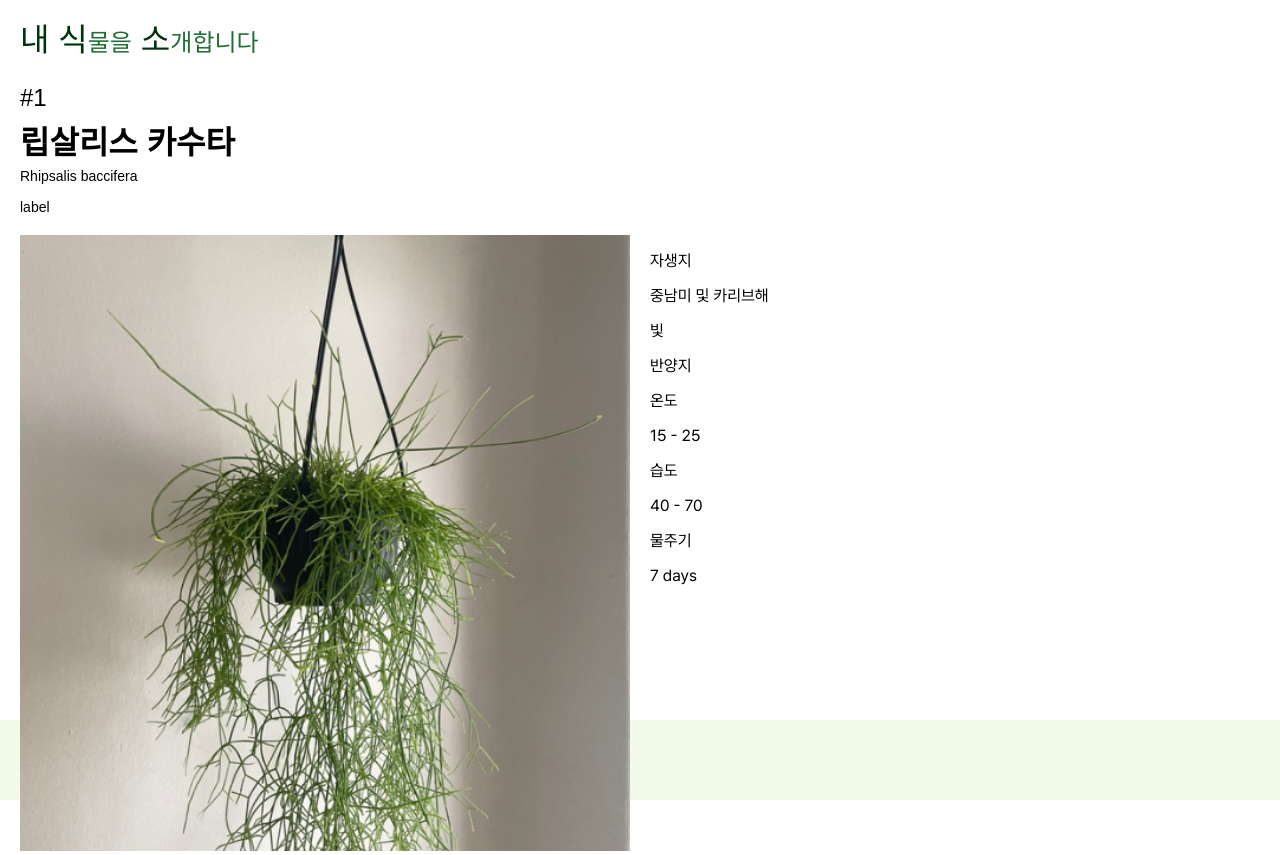
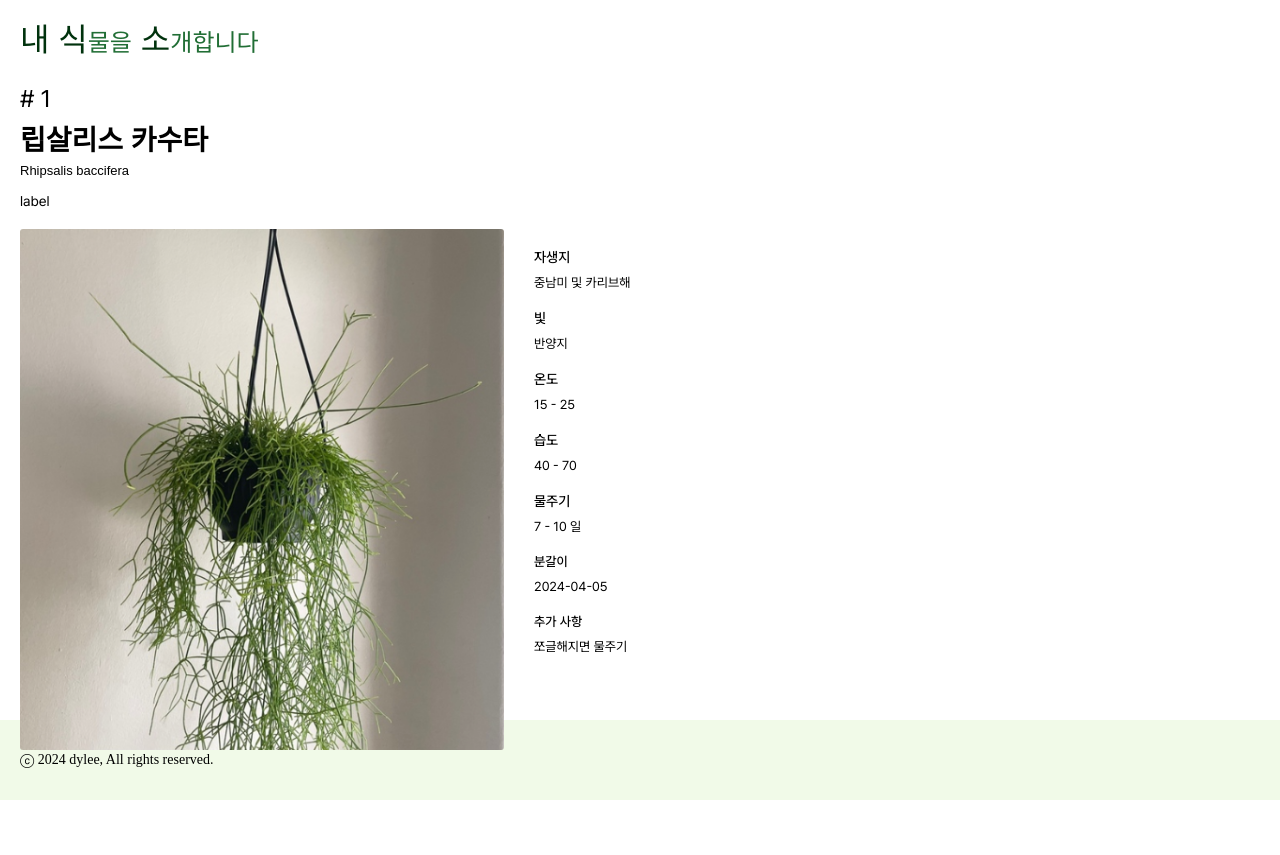
Before and after one commit to leedo97y/planteven, a Next.js app: page /detail/0 in a window 1280 px wide. After the commit the page ends 800 px from the top, so only its background shows below. Built offline with nearby package versions, Linux system fonts and the light colour scheme; a web font is replaced by a local one.

Commit message:
feat: 상세 페이지 추가
- 식물별 상세 페이지 추가
- 물주기 데이터명 수정
- 분갈이, 추가사항 데이터 및 데이터 타입 추가
- theme font 사이즈 추가 및 기존 사이즈 수정

```diff
--- a/emotion.d.ts
+++ b/emotion.d.ts
@@ -11,6 +11,7 @@ declare module "@emotion/react" {
       md: string;
       lg: string;
       xlg: string;
+      xxlg: string;
     };
     colors: {
       // font, basic color
--- a/public/data/data.json
+++ b/public/data/data.json
@@ -10,7 +10,9 @@
       "light": "반양지",
       "temp": [15, 25],
       "humidity": [40, 70],
-      "water": 7
+      "watering": [7, 10],
+      "repotting": ["2024-04-05"],
+      "desc": ["쪼글해지면 물주기"]
     }
   },
   {
@@ -24,7 +26,9 @@
       "light": "양지",
       "temp": [15, 25],
       "humidity": [40, 70],
-      "water": 7
+      "watering": [5, 7],
+      "repotting": ["2024-05-07"],
+      "desc": ["잔뿌리가 잘 안 나고 있음"]
     }
   },
   {
@@ -38,7 +42,9 @@
       "light": "반양지",
       "temp": [18, 25],
       "humidity": [40, 70],
-      "water": 7
+      "watering": [7, 10],
+      "repotting": ["2024-04-20"],
+      "desc": ["자구가 달렸을땐 물 마르는지 자주 체크"]
     }
   },
   {
@@ -52,7 +58,9 @@
       "light": "반양지",
       "temp": [18, 25],
       "humidity": [40, 70],
-      "water": 6
+      "watering": [5, 7],
+      "repotting": ["2024-05-19", "2024-05-19", "2024-06-17"],
+      "desc": ["봉 태우면 잎이 커짐", "물주기 큰 미칸 7일, 작은 미칸들 5일", "분갈이 대-중-소 순"]
     }
   },
   {
@@ -66,7 +74,9 @@
       "light": "반음지",
       "temp": [20, 25],
       "humidity": [70, 80],
-      "water": 2
+      "watering": [2, 3],
+      "repotting": [""],
+      "desc": ["목부작이라 물 2일에 한번 줌"]
     }
   },
 
@@ -81,7 +91,9 @@
       "light": "반양지",
       "temp": [18, 24],
       "humidity": [40, 70],
-      "water": 7
+      "watering": [4, 7],
+      "repotting": ["2024-05-30", "2024-06-06"],
+      "desc": ["5월 토텀 4일에 한번 물주기", "6월 토텀 5-7일에 한번 물주기"]
     }
   },
   {
@@ -95,7 +107,9 @@
       "light": "양지",
       "temp": [18, 25],
       "humidity": [40, 70],
-      "water": 5
+      "watering": [5, 7],
+      "repotting": ["2024-05-12"],
+      "desc": ["분갈이 다가오는 중"]
     }
   },
   {
@@ -109,7 +123,9 @@
       "light": "반음지",
       "temp": [18, 25],
       "humidity": [40, 70],
-      "water": 7
+      "watering": [7, 10],
+      "repotting": ["2024-05-21"],
+      "desc": ["들여올 때 이미 분갈이 된 상태였음"]
     }
   }
 ]
--- a/src/components/Detail/DetailMainInfo.tsx
+++ b/src/components/Detail/DetailMainInfo.tsx
@@ -1,5 +1,4 @@
 import { Gugi } from "next/font/google";
-
 import { DetailMainDiv, InfoSection } from "@/styles/DetailPageStyle";
 import { PlantList } from "@/types";
 import Image from "next/image";
@@ -13,7 +12,7 @@ const DetailMainInfo = (props: PlantList) => {
   return (
     <DetailMainDiv>
       <div id="titleDiv" className={gugi.className}>
-        <div id="plantNumber">#{props.id + 1}</div>
+        <div id="plantNumber"># {props.id + 1}</div>
         <h1>{props.name}</h1>
         <p id="detailName">{props.detailName}</p>
         <div id="plantLabel">label</div>
@@ -21,33 +20,68 @@ const DetailMainInfo = (props: PlantList) => {
       <InfoSection>
         {props.imgSrc && (
           <div id="photoDiv">
-            <Image src={props.imgSrc} alt="plant photo" width={500} height={500} priority />
+            <Image
+              src={props.imgSrc}
+              alt="plant photo"
+              width={500}
+              height={500}
+              sizes="responsive"
+              placeholder="blur"
+              blurDataURL={props.imgSrc}
+              priority
+            />
           </div>
         )}
         <div id="plantTextInfoDiv">
-          <div id="nativeDiv">
-            <p>자생지</p>
-            <p>{props.info?.native}</p>
+          <div id="textDiv">
+            <p id="nativeTitle">자생지</p>
+            <p id="native">{props.info?.native}</p>
           </div>
-          <div id="lightDiv">
-            <p>빛</p>
-            <p>{props.info?.light}</p>
+          <div id="textDiv">
+            <p id="lightTitle">빛</p>
+            <p id="light">{props.info?.light}</p>
           </div>
-          <div id="TempDiv">
-            <p>온도</p>
-            <p>
+          <div id="textDiv">
+            <p id="tempTitle">온도</p>
+            <p id="temp">
               {props.info?.temp[0]} - {props.info?.temp[1]}
             </p>
           </div>
-          <div id="humidityDiv">
-            <p>습도</p>
-            <p>
+          <div id="textDiv">
+            <p id="humidityTitle">습도</p>
+            <p id="humidity">
               {props.info?.humidity[0]} - {props.info?.humidity[1]}
             </p>
           </div>
-          <div id="waterDiv">
-            <p>물주기</p>
-            <p>{props.info?.water} days</p>
+          <div id="textDiv">
+            <p id="wateringTitle">물주기</p>
+            <p id="watering">
+              {props.info?.watering[0]} - {props.info?.watering[1]} 일
+            </p>
+          </div>
+          <div id="textDiv">
+            <p id="repottingTitle">분갈이</p>
+            <ul id="repotting">
+              {props.info?.repotting.map((item, index) =>
+                props.info?.repotting.length > 1 ? (
+                  <li key={index}>・ {item}</li>
+                ) : (
+                  <li key={index}>{item === "" ? "필요없음" : item}</li>
+                ),
+              )}
+            </ul>
+          </div>
+          <div id="textDiv">
+            <p id="descTitle">추가 사항</p>
+            <ul id="desc">
+              {props.info?.desc.map((item, index) =>
+                props.info?.desc.length > 1 ? (
+                  <li key={index}>・ {item}</li>
+                ) : (
+                  <li key={index}>{item}</li>
+                ),
+              )}
+            </ul>
           </div>
         </div>
       </InfoSection>
--- a/src/components/Header.tsx
+++ b/src/components/Header.tsx
@@ -1,5 +1,6 @@
 import { HeaderContainer, HomeTitle } from "@/styles/HeaderStyle";
 import { Gugi } from "next/font/google";
+import Link from "next/link";
 
 const gugi = Gugi({
   subsets: ["latin"],
@@ -10,9 +11,9 @@ const Header = () => {
   return (
     <HeaderContainer>
       <HomeTitle className={gugi.className}>
-        <p>
+        <Link href={"/"}>
           내 식<span>물을</span> 소<span>개합니다</span>
-        </p>
+        </Link>
       </HomeTitle>
     </HeaderContainer>
   );
--- a/src/styles/DetailPageStyle.ts
+++ b/src/styles/DetailPageStyle.ts
@@ -26,6 +26,7 @@ export const DetailMainDiv = styled.div`
     margin-bottom: 20px;
 
     #plantNumber {
+      font-family: "Pretendard";
       font-size: ${({ theme }) => theme.font.lg};
     }
 
@@ -39,10 +40,11 @@ export const DetailMainDiv = styled.div`
     }
 
     #detailName {
-      font-size: ${({ theme }) => theme.font.sm};
+      font-size: ${({ theme }) => theme.font.xs};
     }
 
     #plantLabel {
+      font-family: "Pretendard";
       margin-top: 10px;
       font-size: ${({ theme }) => theme.font.sm};
     }
@@ -52,25 +54,61 @@ export const DetailMainDiv = styled.div`
 export const InfoSection = styled.div`
   width: 100%;
   height: 100%;
-  display: flex;
-  flex-direction: row;
-  gap: 20px;
+  display: grid;
+  grid-template-columns: 4fr 6fr;
+  gap: 30px;
 
   #photoDiv {
     position: relative;
     display: block;
     width: 100%;
     height: 100%;
-    background-color: #f0f0f0;
 
     img {
       width: 100%;
       height: 100%;
+      border-radius: 3px;
     }
   }
 
   #plantTextInfoDiv {
-    width: 100%;
+    width: 50%;
     height: 100%;
+    display: flex;
+    flex-direction: column;
+    gap: 20px;
+    padding: 20px 0;
+
+    #textDiv {
+      width: 100%;
+
+      display: flex;
+      flex-direction: column;
+      gap: 10px;
+      width: 100%;
+
+      p {
+        margin: 0;
+      }
+
+      p:first-of-type {
+        font-size: ${({ theme }) => theme.font.sm};
+        font-weight: 500;
+      }
+
+      p:last-of-type {
+        font-size: ${({ theme }) => theme.font.xs};
+      }
+
+      ul {
+        list-style: none;
+        padding: 0;
+        margin: 0;
+        font-size: ${({ theme }) => theme.font.xs};
+        display: flex;
+        flex-direction: column;
+        gap: 3px;
+      }
+    }
   }
 `;
--- a/src/styles/HeaderStyle.ts
+++ b/src/styles/HeaderStyle.ts
@@ -16,10 +16,11 @@ export const HomeTitle = styled.div`
   margin: 20px 0 10px 0;
   padding-left: 20px;
 
-  p {
+  a {
+    text-decoration: none;
     width: fit-content;
     margin: 0;
-    font-size: ${({ theme }) => theme.font.xlg};
+    font-size: ${({ theme }) => theme.font.xxlg};
     color: ${({ theme }) => theme.colors.darkGreen};
 
     span {
--- a/src/styles/theme.tsx
+++ b/src/styles/theme.tsx
@@ -9,7 +9,8 @@ const theme: Theme = {
     base: "16px",
     md: "18px",
     lg: "24px",
-    xlg: "32px",
+    xlg: "28px",
+    xxlg: "32px",
   },
   colors: {
     // font, basic color
--- a/src/types/index.ts
+++ b/src/types/index.ts
@@ -9,6 +9,8 @@ export interface PlantList {
     light: string;
     temp: number[];
     humidity: number[];
-    water: number;
+    repotting: string[];
+    watering: number[];
+    desc: string[];
   };
 }
```
